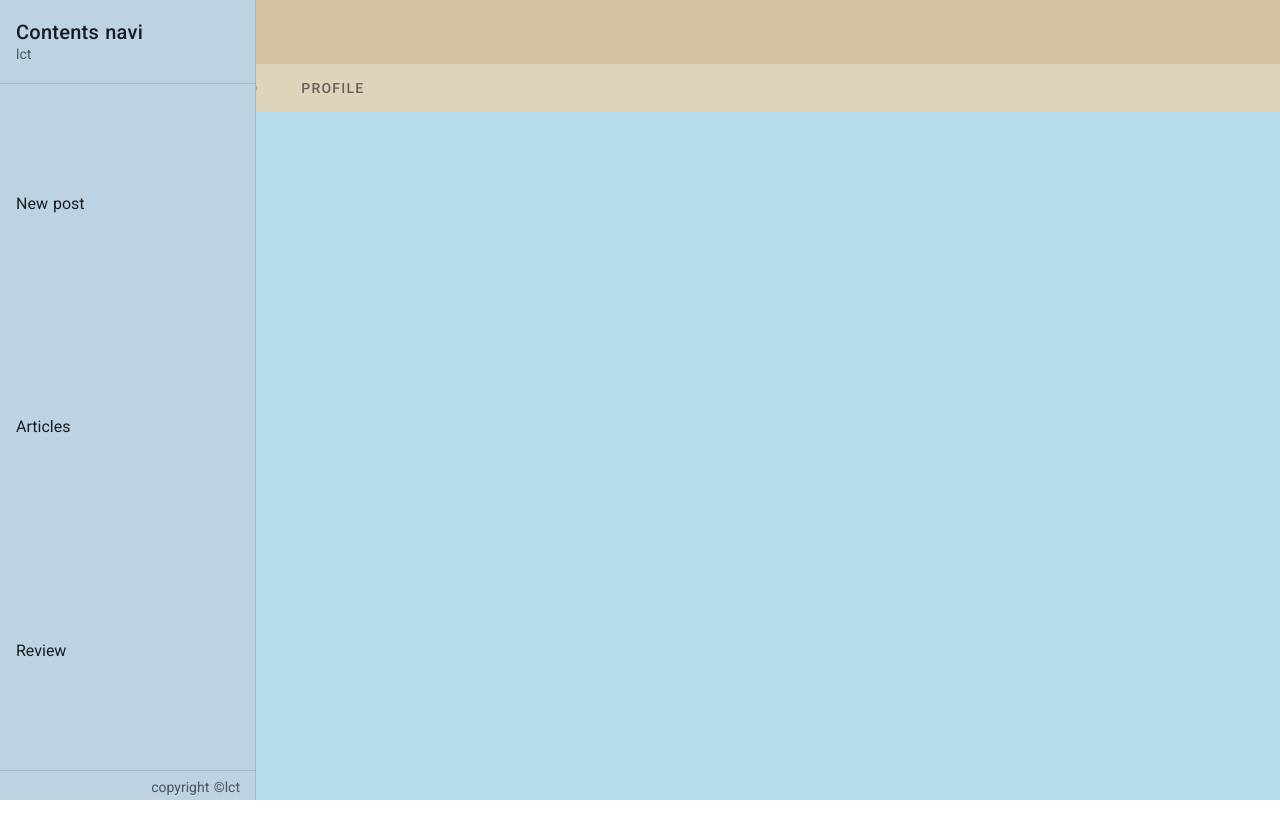
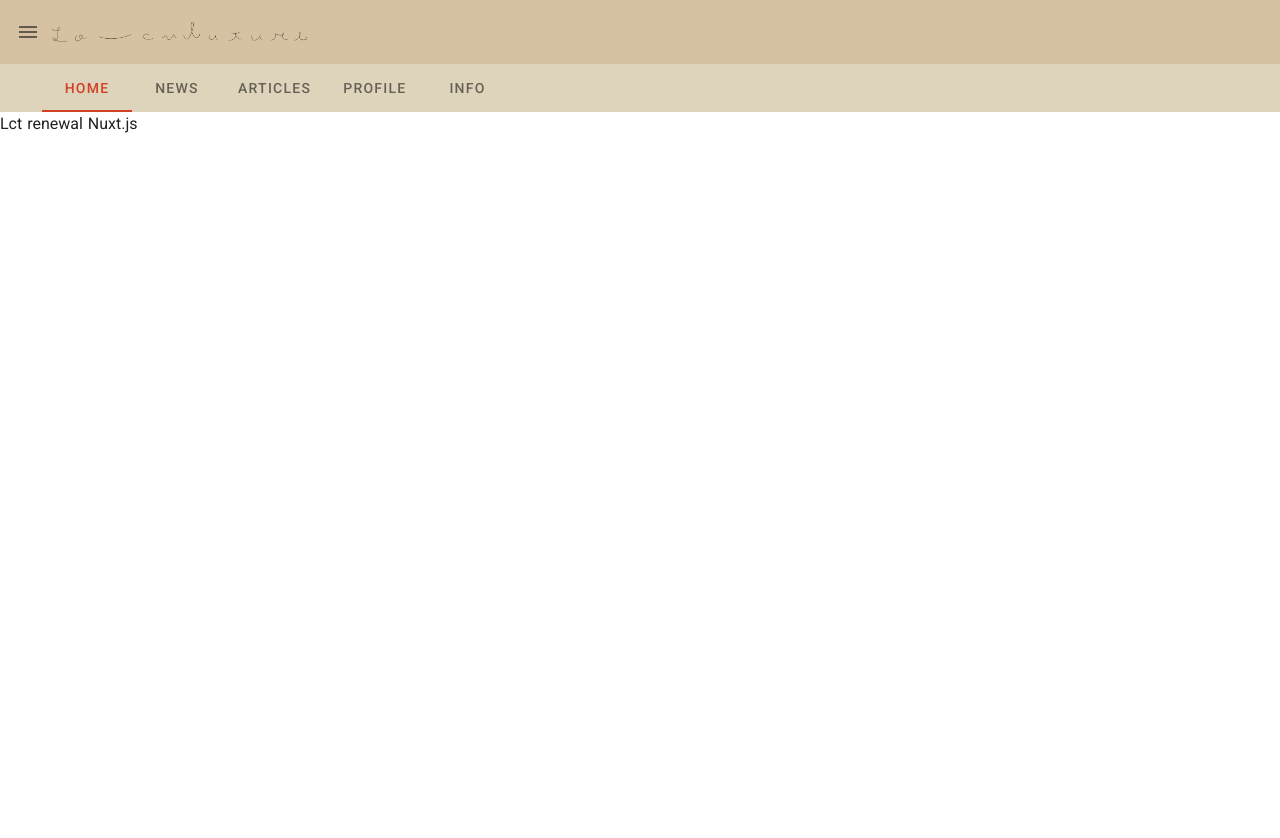
Before and after one commit to osd-02/lct-renewal-nuxt, a Nuxt app: page / in a window 1280 px wide. Shown: the top 838 px of the page. Before the commit the page ends 800 px from the top, so only its background shows below. Built offline with nearby package versions, Linux system fonts and the light colour scheme.

Commit message:
ロゴのデモを追加し，さらにドロワーにあったPC画面のバグなどを修正した

```diff
--- a/components/Drawer.vue
+++ b/components/Drawer.vue
@@ -5,6 +5,7 @@
     @input="$emit('input', $event)"
     fixed
     color="accent"
+    temporary
   >
     <div id="wrapper">
       <v-list>
--- a/components/Header.vue
+++ b/components/Header.vue
@@ -3,10 +3,10 @@
     <Drawer v-model="drawer" />
     <v-app-bar app class="header" color="main" fixed flat>
       <v-app-bar-nav-icon @click.stop="drawer = !drawer"></v-app-bar-nav-icon>
-      <v-toolbar-title>lct-renewal</v-toolbar-title>
+      <img src="../assets/img/logo.png" id="logo-image" />
       <template v-slot:extension>
-        <v-tabs id="makeTab" background-color="sub">
-          <v-tab v-for="tabItem in tabItems" :key="tabItem.id">
+        <v-tabs background-color="sub" v-model="tab" align-with-title>
+          <v-tab class="tabs" v-for="tabItem in tabItems" :key="tabItem.id">
             {{ tabItem.title }}
           </v-tab>
         </v-tabs>
@@ -26,18 +26,25 @@ export default {
     return {
       drawer: null,
       tabItems: [
-        { title: "News", id: 1 },
-        { title: "Articles", id: 2 },
-        { title: "info", id: 3 },
-        { title: "profile", id: 4 }
+        { title: "Home", id: 1 },
+        { title: "News", id: 2 },
+        { title: "Articles", id: 3 },
+        { title: "Profile", id: 4 },
+        { title: "Info", id: 5 }
       ]
     };
   }
 };
 </script>
 
-<style lang="scss">
+<style lang="scss" scoped>
 .header {
-  display: fixed;
+  #logo-image {
+    height: 20px;
+    .tabs {
+      text-transform: none;
+      width: 5vw;
+    }
+  }
 }
 </style>
--- a/layouts/default.vue
+++ b/layouts/default.vue
@@ -2,22 +2,17 @@
   <div>
     <v-app>
       <Header />
-      <Nuxt />
+      <v-main>
+        <Nuxt />
+      </v-main>
     </v-app>
   </div>
 </template>
 
 <style>
 html {
-  font-family:
-    'Source Sans Pro',
-    -apple-system,
-    BlinkMacSystemFont,
-    'Segoe UI',
-    Roboto,
-    'Helvetica Neue',
-    Arial,
-    sans-serif;
+  font-family: "Source Sans Pro", -apple-system, BlinkMacSystemFont, "Segoe UI",
+    Roboto, "Helvetica Neue", Arial, sans-serif;
   font-size: 16px;
   word-spacing: 1px;
   -ms-text-size-adjust: 100%;
--- a/pages/index.vue
+++ b/pages/index.vue
@@ -1,26 +1,24 @@
 <template>
   <div id="wrapper">
-    <div id="container">
-      <div id="header-space" />
-      <div id="body">
-        <h1>Lct renewal Nuxt.js</h1>
-      </div>
-    </div>
+    <h1>Lct renewal Nuxt.js</h1>
   </div>
 </template>
 
 <script lang="ts">
 import Vue from "vue";
+import Drawer from "~/components/Drawer.vue";
 
-export default Vue.extend({});
+export default Vue.extend({
+  components: { Drawer }
+});
 </script>
 
 <style lang="scss" scoped>
 $header-height: 106px;
 
-#container {
+#wrapper {
+  display: flex;
   min-height: 100vh;
-  background-color: #b6dbec;
   padding: 0;
   width: 100%;
   #header-space {
@@ -29,6 +27,7 @@ $header-height: 106px;
   }
   #body {
     padding: 20px;
+    // background-color: "sub";
   }
 }
 </style>
```
Also changed, not shown: assets/img/logo.png (added).
